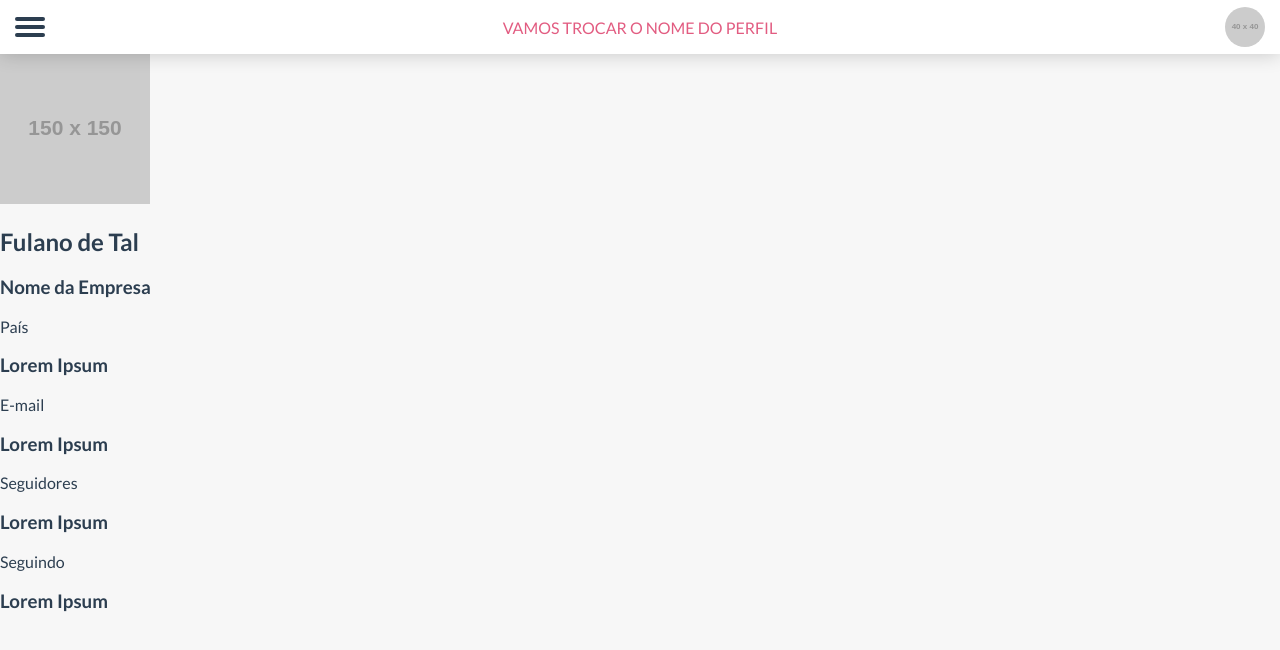
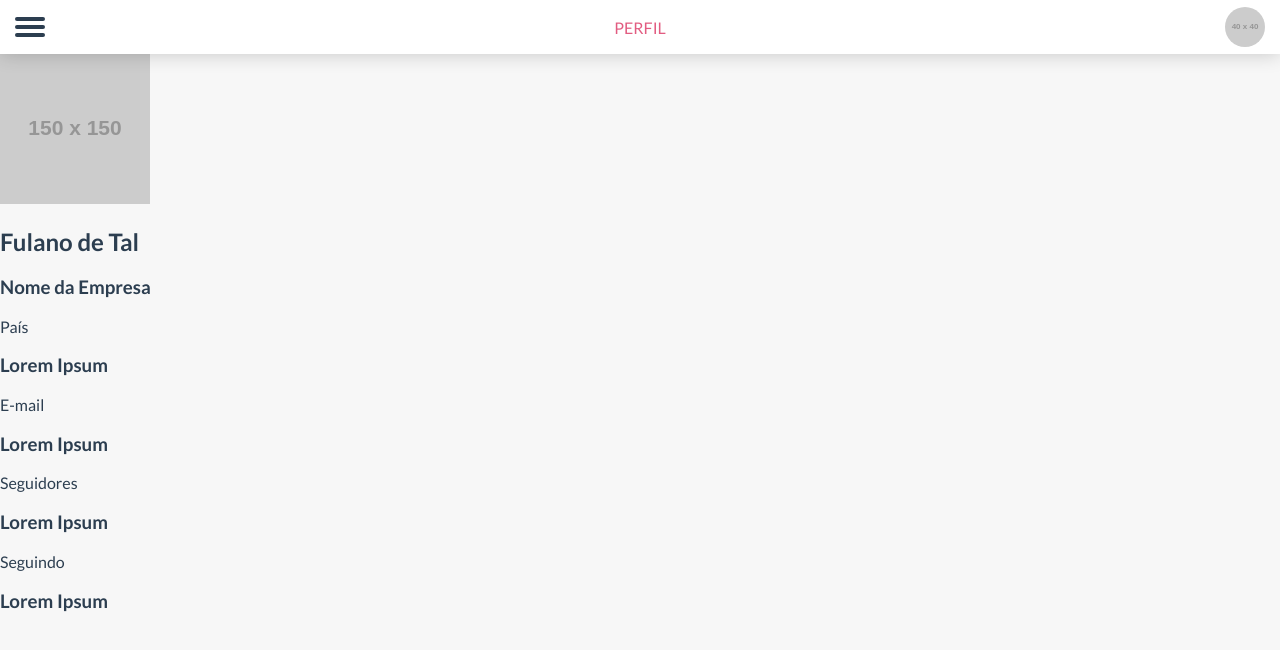
Before and after one commit to WesleySantows/app, a plain HTML site: page index.html in a window 1280 px wide. Drawn offline with nearby package versions, Linux system fonts and the light colour scheme; placeholder pictures from the web are drawn by us.

Commit message:
teste
wesley trocou nome do perfil

```diff
--- a/index.html
+++ b/index.html
@@ -24,7 +24,7 @@
                 <span class="hamburger"></span>
             </button>
 
-            <h1 class="page-title"> Vamos trocar o nome do perfil</h1>
+            <h1 class="page-title"> Perfil</h1>
 
             <figure class="menu-profile">
                 <img src="http://placehold.it/40x40" alt="Imagem do usuário">
```
